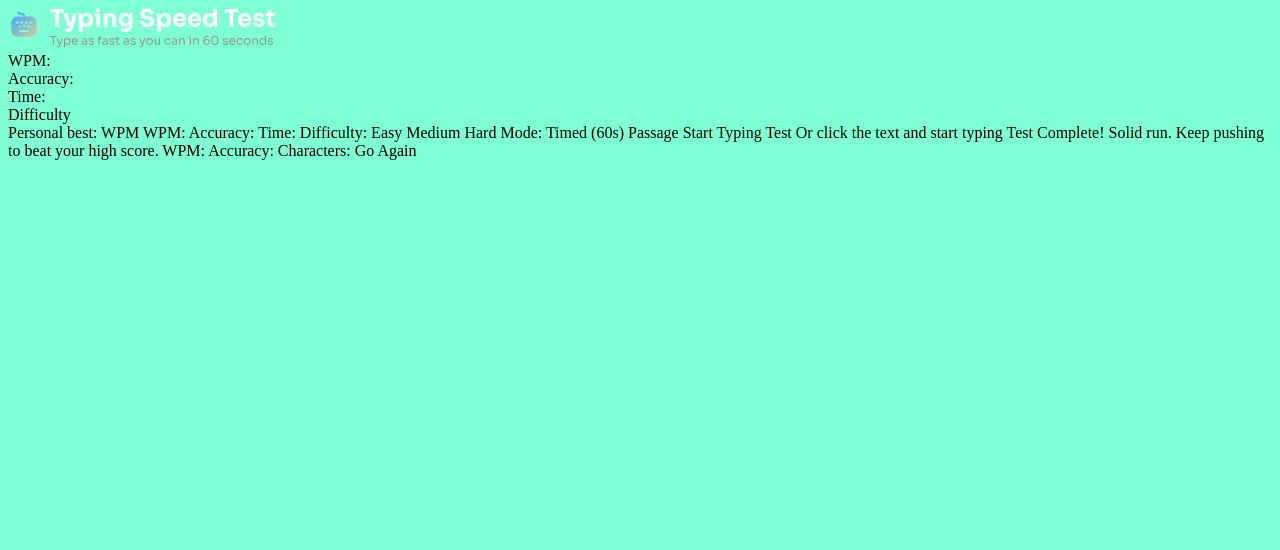
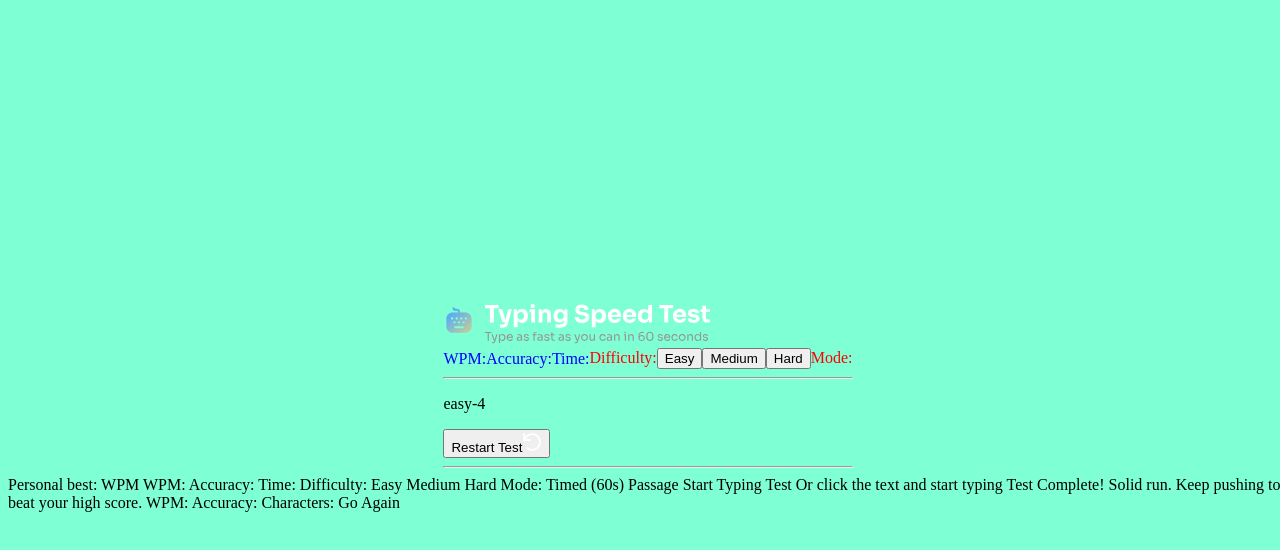
Before and after one commit to FelixHardjana/Typing-Speed-Test---React---Frontend-Mentor, a React (Vite) app: page / in a window 1280 px wide. Shown: the top 550 px of the page. Built offline with nearby package versions, Linux system fonts and the light colour scheme.

Commit message:
Added style and Difficulty buttons

```diff
--- a/src/MainTyping.tsx
+++ b/src/MainTyping.tsx
@@ -1,17 +1,63 @@
+
+import data from '../data.json';
+import iconRestart from '/assets/images/icon-restart.svg';
+
+import { useState, useRef } from 'react'
 
 const MainTyping = () => {
+
+    const randomNum = Math.floor(Math.random() * 10);
+    console.log(randomNum);
+
+    const [difficulty, setDifficulty] = useState("");
+
+    const handleDifficulty = (difficultyMode: string) => {
+        setDifficulty(difficultyMode);
+    }
+
     return(
         <>
         <header>
             <img src="../assets/images/logo-large.svg" alt="Typing Speed Logo" />
         </header>
 
-        <div className="stats-bar">
-            <div>WPM:</div>
-            <div>Accuracy:</div>
-            <div>Time:</div>
-            <div>Difficulty</div>
-        </div>
+        <main>
+            <div className="stats-bar">
+
+                <div className='stats-left'>
+                    <span>WPM:</span>
+                    <span>Accuracy:</span>
+                    <span>Time:</span>
+                </div>
+
+
+                <div className='stats-right'>
+                    <span>Difficulty:
+                        <button onClick={() => handleDifficulty("easy")}>Easy</button>
+                        <button onClick={() => handleDifficulty("medium")}>Medium</button>
+                        <button onClick={() => handleDifficulty("hard")}>Hard</button>
+                    </span>
+                    <span>Mode:</span>
+                </div>
+
+            </div>
+
+            <hr />
+
+            <div className="main-typing-area">
+                <p>{data.easy[randomNum].id}</p>
+            </div>
+
+            <button>
+                Restart Test
+                <img src={iconRestart} alt="restart-icon" />
+            </button>
+
+            <hr />
+
+        </main>
+
+
         </>
     );
 }
--- a/src/index.css
+++ b/src/index.css
@@ -1,4 +1,30 @@
 
 body{
   background-color: aquamarine;
+
+  display: flex;
+  flex-direction: column;
+  justify-content: center;
+  align-items: center;
+
+  min-height: 100vh;
+  min-width: 100vw;
+
 }
+
+.stats-bar{
+  display: flex;
+  justify-content: center;
+  align-items: center;
+
+}
+
+.stats-left{
+  color: blue;
+  margin-right: auto;
+}
+
+.stats-right{
+  color: red;
+  margin-left: auto;
+}
```
